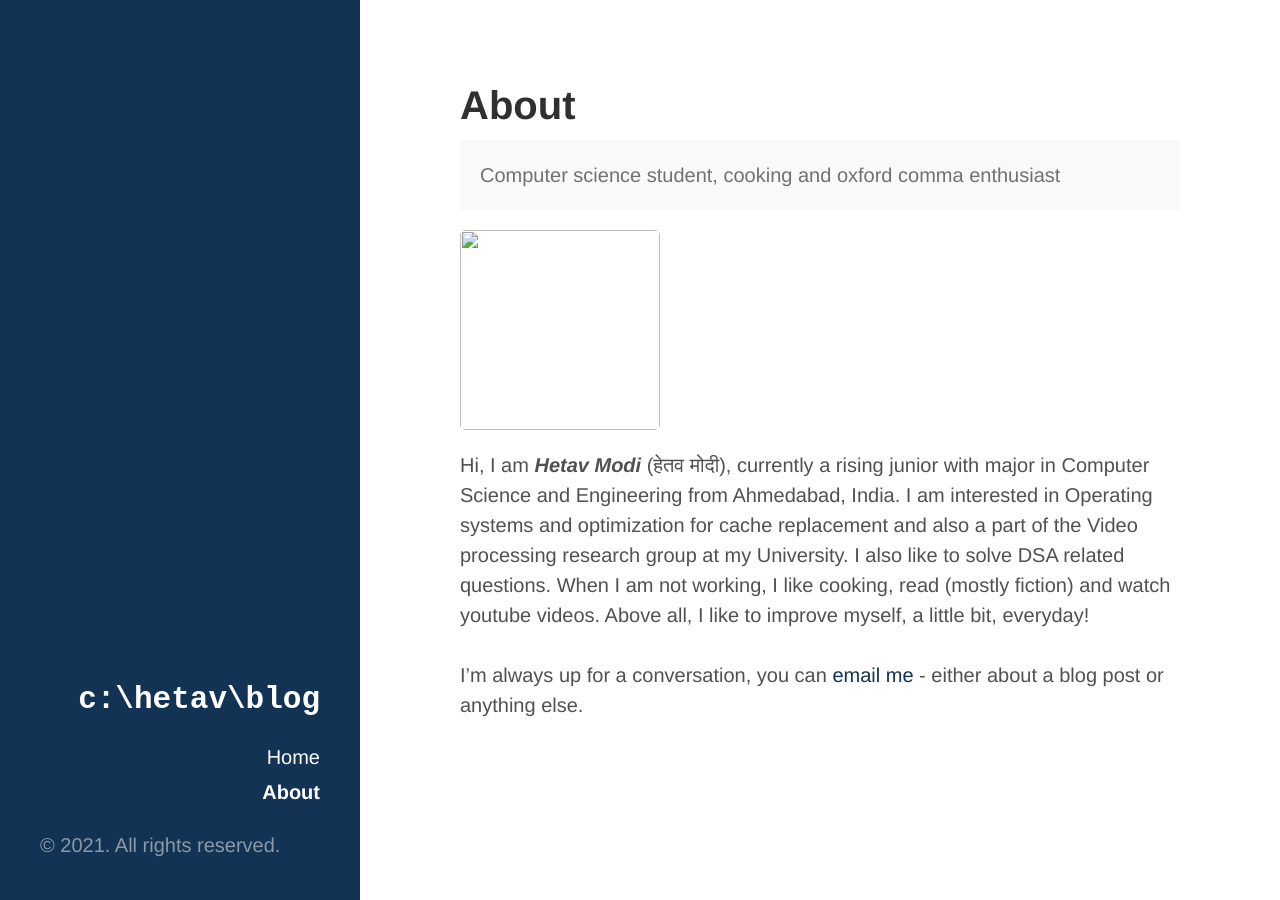
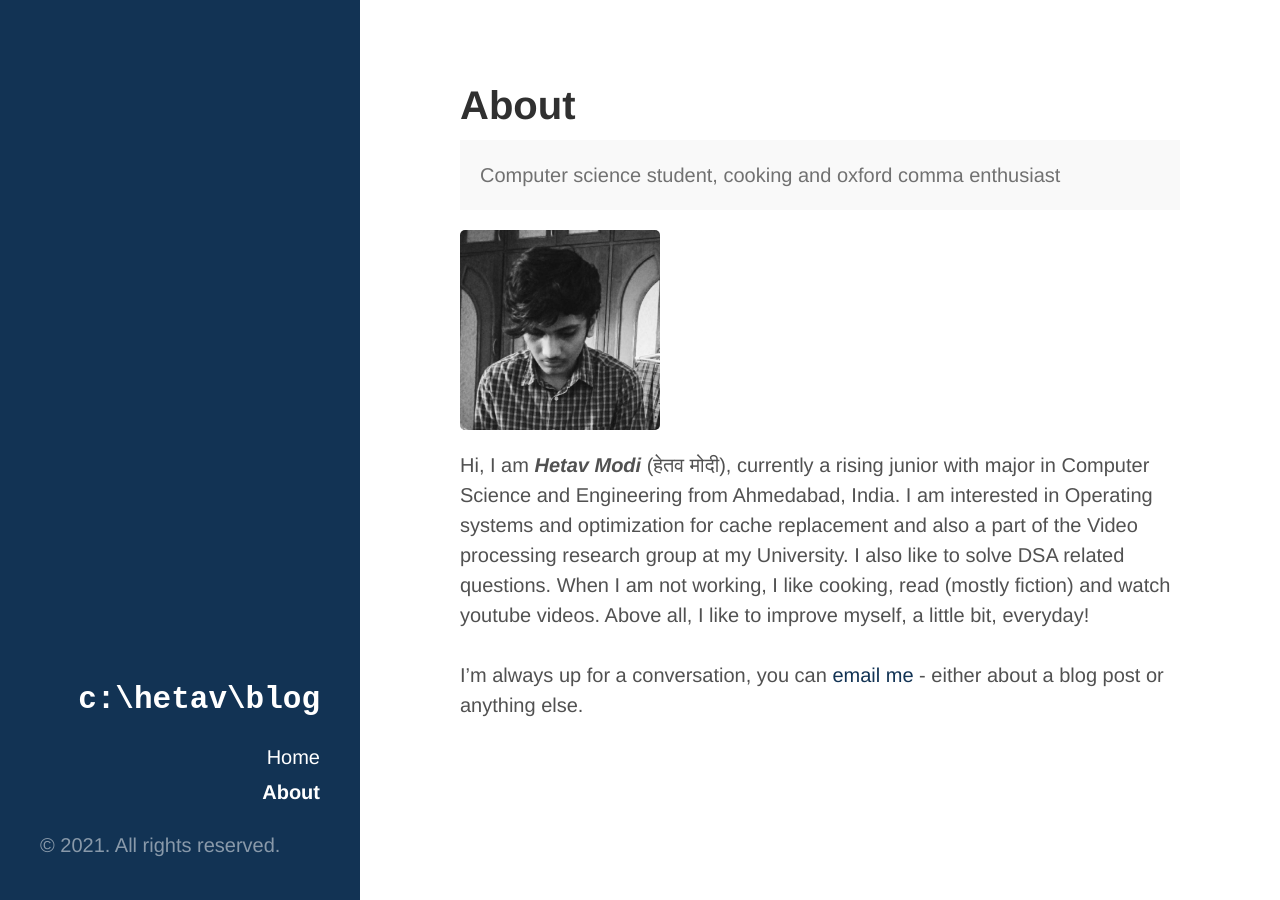
Before and after one commit to hetavv/hetavv.github.io, a Jekyll site: the page built from about.md, in a window 1280 px wide. Built offline with Jekyll 4.4.1, drawn with Linux system fonts in a browser that asks for light colours.

Commit message:
Update about.md

```diff
--- a/about.md
+++ b/about.md
@@ -6,7 +6,7 @@ title: About
 <p class="message">
   Computer science student, cooking and oxford comma enthusiast
 </p>
- <img src="aboutme.jpeg" width="200px" height="200px">
+ <img src="/aboutme.jpeg" width="200px" height="200px">
 <!-- ![ about me ](aboutme.jpeg) -->
 
 Hi, I am <em><b>Hetav Modi</b></em> (हेतव मोदी), currently a rising junior with major in Computer Science and Engineering from Ahmedabad, India. I am interested in Operating systems and optimization for cache replacement and also a part of the Video processing research group at my University. I also like to solve DSA related questions. When I am not working, I like cooking, read (mostly fiction) and watch youtube videos. Above all, I like to improve myself, a little bit, everyday!
```
